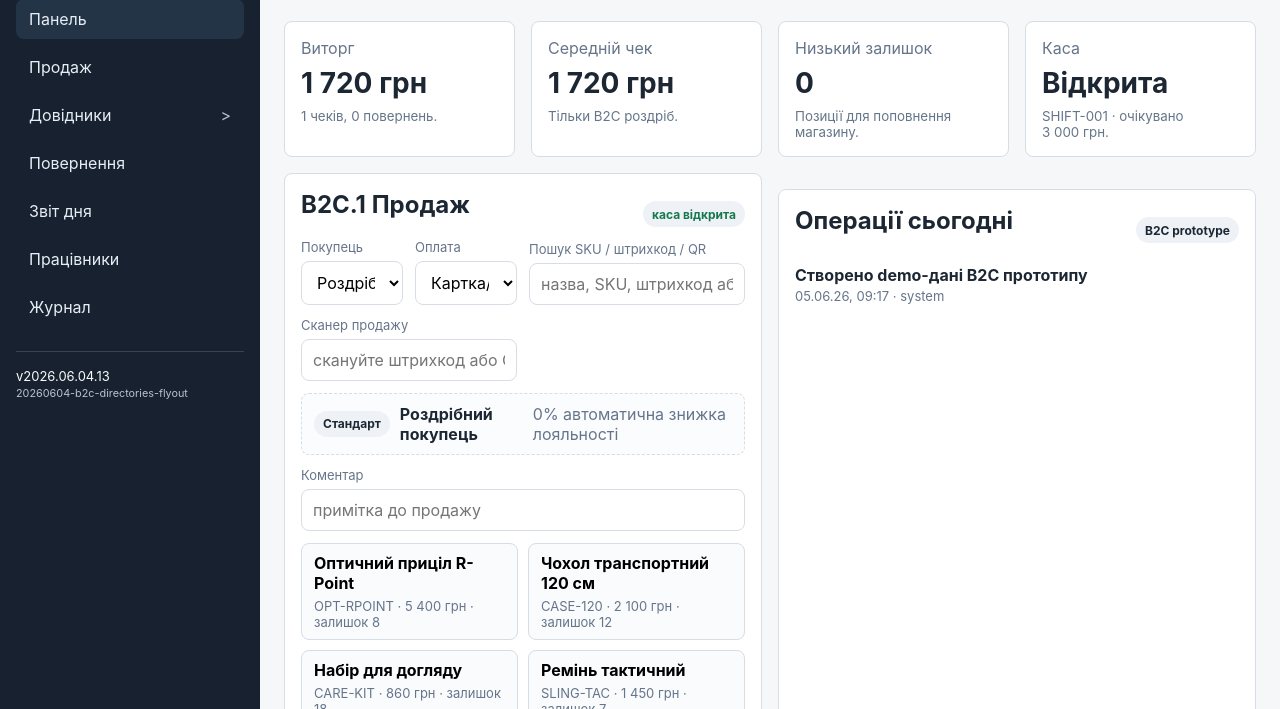
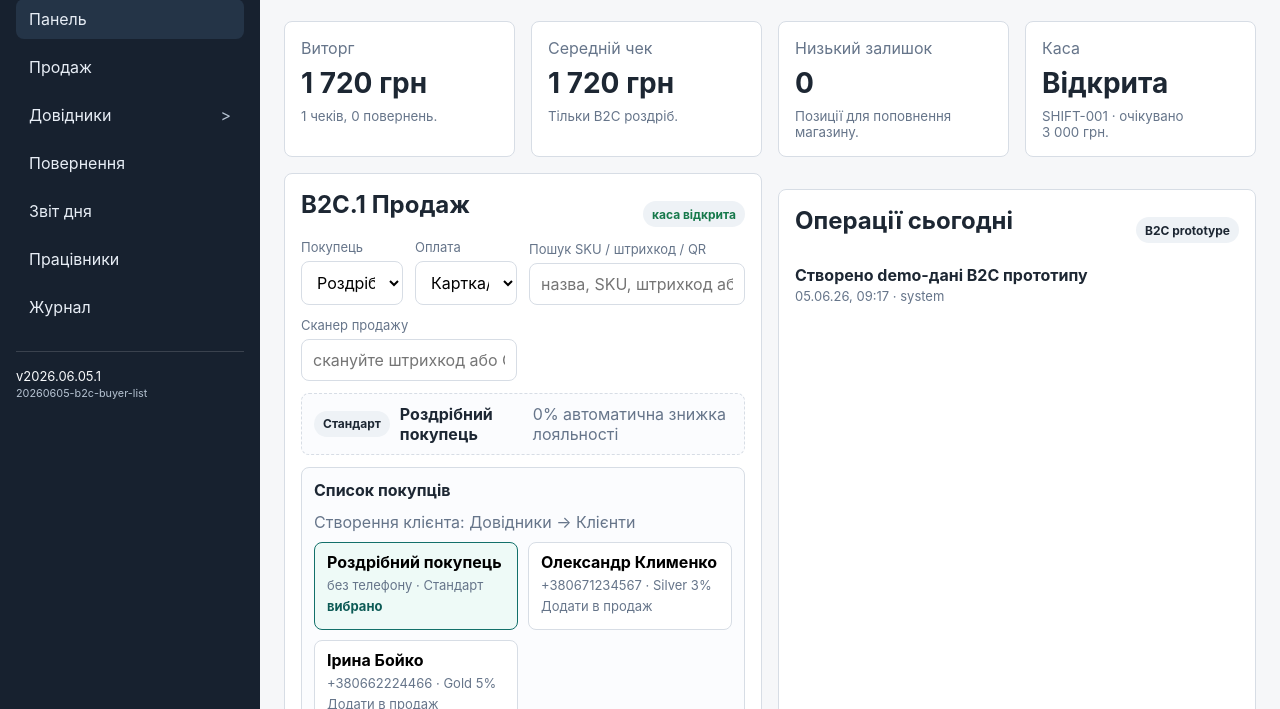
Before and after one commit to 1973zahar/retail-crm, a plain HTML site: page index.html in a window 1280 px wide. Shown: the part 91-800 px from the top of the page. Drawn offline with Linux system fonts and the light colour scheme.

Commit message:
Add B2C buyer list to sale

```diff
--- a/app.js
+++ b/app.js
@@ -1,7 +1,7 @@
 "use strict";
 
-const APP_VERSION = "2026.06.04.13";
-const APP_BUILD = "20260604-b2c-directories-flyout";
+const APP_VERSION = "2026.06.05.1";
+const APP_BUILD = "20260605-b2c-buyer-list";
 const STORAGE_KEY = "retail-crm-b2c-v8";
 
 const nowIso = () => new Date().toISOString();
@@ -747,6 +747,21 @@ function renderCheckoutPanel(full = false) {
           <strong>${escapeHtml(customer.name)}</strong>
           <span>${loyaltyRate()}% автоматична знижка лояльності</span>
         </div>
+        <div class="customer-pick full" aria-label="Список покупців">
+          <div class="picker-header">
+            <strong>Список покупців</strong>
+            <span class="muted">Створення клієнта: Довідники -> Клієнти</span>
+          </div>
+          <div class="customer-grid">
+            ${state.customers.map((buyer) => `
+              <button class="customer-button ${buyer.id === state.checkout.customerId ? "active" : ""}" type="button" data-select-customer="${escapeHtml(buyer.id)}">
+                <strong>${escapeHtml(buyer.name)}</strong>
+                <span>${escapeHtml(buyer.phone || "без телефону")} · ${escapeHtml(LOYALTY_LABELS[buyer.loyalty] || buyer.loyalty)}</span>
+                <small>${buyer.id === state.checkout.customerId ? "вибрано" : "Додати в продаж"}</small>
+              </button>
+            `).join("") || '<p class="muted">Клієнтів ще немає. Створіть картку у Довідники -> Клієнти.</p>'}
+          </div>
+        </div>
         <label class="field full"><span>Коментар</span><input name="note" data-checkout-field value="${escapeHtml(state.checkout.note || "")}" placeholder="примітка до продажу"></label>
         <div class="product-pick full">
           ${products.map((product) => `
@@ -1200,7 +1215,7 @@ function renderCatalog() {
                   <td>${escapeHtml(product.category)}</td>
                   <td>${formatMoney(product.price)}</td>
                   <td>${stockQty(product.id)}</td>
-                  <td><button class="secondary" type="button" data-add-cart="${escapeHtml(product.id)}">У чек</button></td>
+                  <td><button class="secondary" type="button" data-add-cart="${escapeHtml(product.id)}">У продаж</button></td>
                 </tr>
               `).join("")}
             </tbody>
@@ -1259,7 +1274,7 @@ function renderCustomers() {
                     <td><span class="pill">${escapeHtml(LOYALTY_LABELS[customer.loyalty] || customer.loyalty)}</span></td>
                     <td>${receipts.length}</td>
                     <td>${formatMoney(total)}</td>
-                    <td><button class="secondary" type="button" data-select-customer="${escapeHtml(customer.id)}">У чек</button></td>
+                    <td><button class="secondary" type="button" data-select-customer="${escapeHtml(customer.id)}">У продаж</button></td>
                   </tr>
                 `;
               }).join("")}
--- a/index.html
+++ b/index.html
@@ -7,7 +7,7 @@
     <meta http-equiv="Pragma" content="no-cache">
     <meta http-equiv="Expires" content="0">
     <title>B2C Retail CRM Prototype</title>
-    <link rel="stylesheet" href="styles.css?v=20260604-b2c-directories-flyout">
+    <link rel="stylesheet" href="styles.css?v=20260605-b2c-buyer-list">
   </head>
   <body>
     <aside class="sidebar">
@@ -20,8 +20,8 @@
       </div>
       <nav id="nav" class="nav" aria-label="Навігація B2C"></nav>
       <div class="version">
-        <span>v2026.06.04.13</span>
-        <small>20260604-b2c-directories-flyout</small>
+        <span>v2026.06.05.1</span>
+        <small>20260605-b2c-buyer-list</small>
       </div>
     </aside>
 
@@ -36,6 +36,6 @@
       <section id="app" class="content" tabindex="-1"></section>
     </main>
 
-    <script src="app.js?v=20260604-b2c-directories-flyout"></script>
+    <script src="app.js?v=20260605-b2c-buyer-list"></script>
   </body>
 </html>
--- a/styles.css
+++ b/styles.css
@@ -405,6 +405,56 @@ th {
   font-size: 13px;
 }
 
+.customer-pick {
+  display: grid;
+  gap: 10px;
+  padding: 12px;
+  border: 1px solid var(--border);
+  border-radius: 8px;
+  background: #fbfcfe;
+}
+
+.picker-header {
+  display: flex;
+  justify-content: space-between;
+  align-items: center;
+  flex-wrap: wrap;
+  gap: 12px;
+}
+
+.customer-grid {
+  display: grid;
+  grid-template-columns: repeat(auto-fit, minmax(190px, 1fr));
+  gap: 10px;
+}
+
+.customer-button {
+  display: grid;
+  gap: 5px;
+  align-content: start;
+  text-align: left;
+  min-height: 88px;
+  background: #ffffff;
+  border-color: var(--border);
+}
+
+.customer-button:hover,
+.customer-button.active {
+  border-color: var(--accent);
+  background: #eefaf7;
+}
+
+.customer-button span,
+.customer-button small {
+  color: var(--muted);
+  font-size: 13px;
+}
+
+.customer-button.active small {
+  color: var(--accent-strong);
+  font-weight: 700;
+}
+
 .loyalty-note {
   display: flex;
   align-items: center;
```
Also changed, not shown: README.md, 1 other file.
